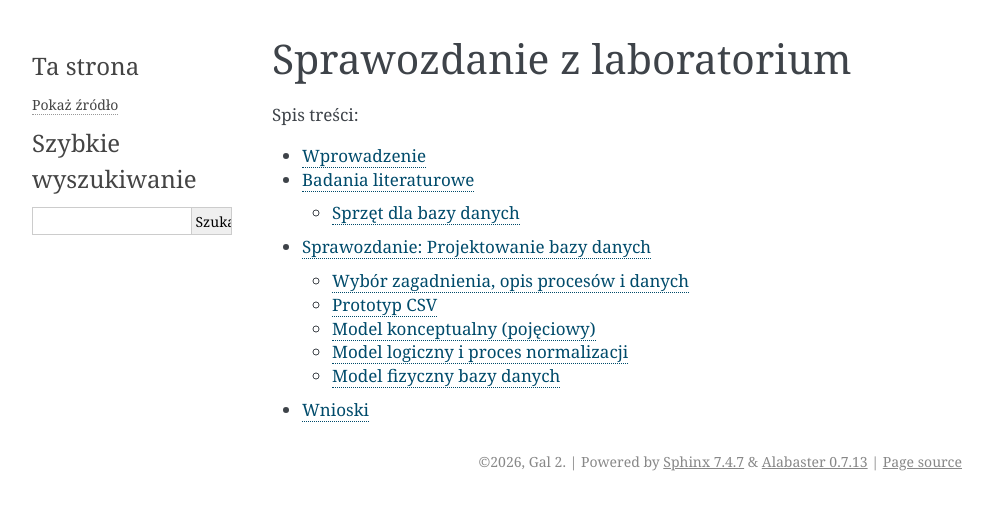
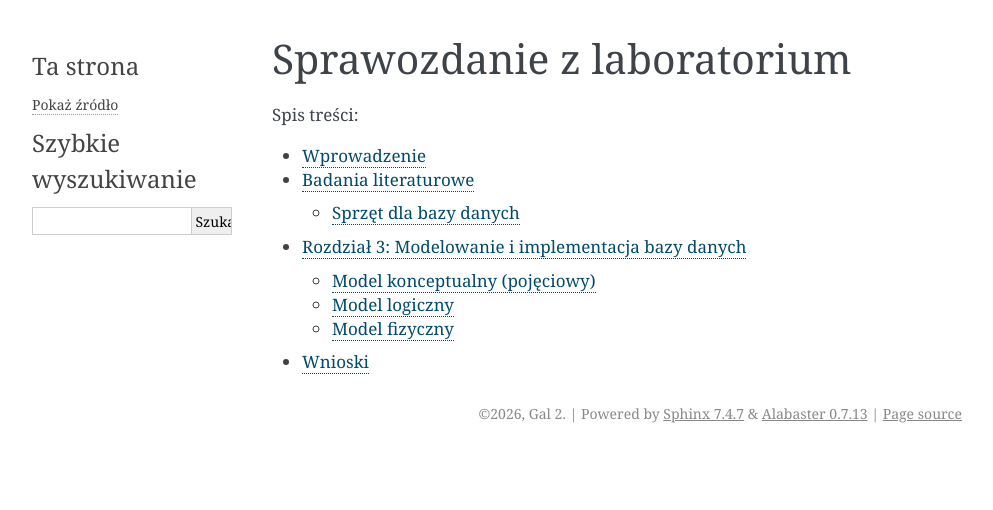
Before and after one commit to Youarecheck/Bazy_danych_studia, a Sphinx documentation site: the page built from source/index.rst, in a window 1280 px wide. Shown: the top 510 px of the page, without its empty margins (148-1141 px from the left). Built offline with Sphinx 7.4.7, drawn with Linux system fonts in a browser that asks for light colours; pages that are not in the unit, such as notebooks, are missing from menus; some of the changed lines change nothing that is shown.

Commit message:
Zakończenie rozdziału 3

````diff
--- a/source/rozdzial_3/index.rst
+++ b/source/rozdzial_3/index.rst
@@ -1,68 +1,28 @@
-=========================================
-Sprawozdanie: Projektowanie bazy danych
-=========================================
 
-:Autor: Michał Kraus
+Rozdział 3: Modelowanie i implementacja bazy danych
+===================================================
 
-Wybór zagadnienia, opis procesów i danych
-=========================================
+W niniejszym rozdziale przedstawiono proces projektowania relacyjnej bazy danych dla sklepu internetowego NautSA specjalizującego się w sprzedaży podzespołów komputerowych i elektronicznych.
 
-**Wybrane zagadnienie:**
-System obsługi sprzedaży internetowej dla sklepu NautSA specjalizującego się w podzespołach elektronicznych (płyty główne, pamięci RAM, obudowy, procesory, karty graficzne itp.). Projekt obejmuje ewidencjonowanie klientów (zarówno osób fizycznych, jak i firm), katalog produktów, zarządzanie stanami magazynowymi, obsługę zamówień wraz z fakturowaniem oraz śledzenie płatności.
-
-**Opis procesów i więzy integralności:**
-
-Głównym procesem biznesowym jest cykl życia zamówienia.
-
-* **Rejestracja klienta:**
-  Klient zakłada konto, podając dane osobowe (imię, nazwisko, email, telefon) lub dane firmy (nazwa, NIP). Adresy (dostawowy, fakturowy, korespondencyjny) są przypisywane do konta. Więzy integralności: unikalny adres email, a dla osób fizycznych obowiązkowy PESEL, dla firm – NIP i nazwa firmy (wzajemne wykluczanie).
-
-* **Zarządzanie produktami:**
-  Każdy produkt posiada nazwę, producenta, cenę jednostkową, typ (enum: płyta główna, pamięć RAM, procesor, karta graficzna, dysk, obudowa, zasilacz, inne) oraz bieżący stan magazynowy. Stan magazynowy nie może być ujemny.
-
-* **Składanie zamówienia:**
-  Klient tworzy zamówienie, wybierając produkty i ich ilości. Dla każdej pozycji zamówienia zapisywana jest cena z chwili zakupu (cena historyczna), co zabezpiecza przed późniejszymi zmianami cennika. Zamówienie otrzymuje status (przyjęte, opłacone, w realizacji, wysłane, dostarczone, anulowane) oraz metodę płatności (przelew, karta, blik, za pobraniem). Całkowita wartość zamówienia jest obliczana i przechowywana.
-
-* **Płatności i faktury:**
-  Do zamówienia może zostać wystawiona faktura (relacja 1:1). Faktura posiada unikalny numer, datę wystawienia, kwotę brutto oraz ścieżkę do pliku PDF. Płatność jest rejestrowana poprzez metodę płatności i status (brak osobnej tabeli – atrybuty w zamówieniu).
-
-**Wykaz gromadzonych danych:**
-
-* **Klient:** typ (osoba/firma), imię, nazwisko, nazwa firmy, email, telefon, PESEL, NIP, data utworzenia konta.
-* **Adres:** ulica, numer domu, numer mieszkania, miasto, kod pocztowy, kraj, typ adresu (dostawowy/fakturowy/korespondencyjny).
-* **Produkt:** nazwa, producent, opis, cena jednostkowa, stan magazynowy, typ produktu, data dodania.
-* **Zamówienie:** data złożenia, data wysyłki, status, metoda płatności, wartość całkowita.
-* **Pozycja zamówienia:** liczba sztuk, cena w momencie zakupu.
-* **Faktura:** numer faktury, data wystawienia, kwota brutto, ścieżka pliku.
-
-Prototyp CSV
-============
-
-W celu weryfikacji kompletności i spójności danych przygotowano płaski (zdenormalizowany) plik CSV obrazujący pojedyncze zamówienie wraz z danymi klienta, adresem i produktami.
-
-.. code-block:: csv
-
-    typ_klienta,imie,nazwisko,nazwa_firmy,email,telefon,pesel,nip_firmy,ulica,numer_domu,miasto,kod_pocztowy,typ_adresu,nazwa_produktu,producent,cena_jednostkowa,typ_produktu,ilosc,cena_historyczna,data_zlozenia,status_zamowienia,metoda_platnosci,numer_faktury,kwota_brutto
-    osoba_fizyczna,Jan,Kowalski,,jan.kow@example.com,501234567,90010112345,,Kwiatowa,15,Warszawa,00-001,dostawowy,Płyta główna B450,ASUS,399.99,plyta_glowna,1,399.99,2024-01-15 10:30:00,dostarczone,przelew,FV/2024/01/0001,399.99
-    firma,,,IT-Solutions,biuro@it.pl,503456789,,1234567890,Morska,8,Gdańsk,80-001,dostawowy,Karta graficzna RTX 3060,NVIDIA,1499.99,karta_graficzna,2,1499.99,2024-02-20 14:15:00,wysłane,karta,FV/2024/02/0015,2999.98
+Omówiono model konceptualny, model logiczny, proces normalizacji oraz implementację fizyczną bazy danych w dwóch systemach zarządzania bazami danych: PostgreSQL oraz SQLite.
 
 Model konceptualny (pojęciowy)
-==============================
+------------------------------
 
 Na podstawie analizy procesów i przykładowych danych zdefiniowano model pojęciowy w notacji encja-relacja (ER). Poniżej przedstawiono encje, ich atrybuty, związki oraz zidentyfikowane pułapki.
 
 Zidentyfikowane encje
----------------------
+~~~~~~~~~~~~~~~~~~~~~
 
 * **KLIENT** – podmiot dokonujący zakupów (osoba fizyczna lub firma).
 * **ADRES** – miejsce dostawy, fakturowania lub korespondencji.
 * **PRODUKT** – towar oferowany w sklepie.
 * **ZAMÓWIENIE** – transakcja zakupu zawierająca informacje o dostawie i płatności.
-* **POZYCJA ZAMÓWIENIA** – encja słaba rozwijająca relację wiele-do-wielu między Zamówieniem a Produktem.
+* **POZYCJA ZAMÓWIENIA** – encja asocjacyjna realizująca relację wiele-do-wielu pomiędzy encjami ZAMÓWIENIE i PRODUKT oraz przechowująca dodatkowe informacje dotyczące transakcji, takie jak liczba sztuk i cena historyczna.
 * **FAKTURA** – dokument rozliczeniowy przypisany do zamówienia.
 
 Atrybuty encji
---------------
+~~~~~~~~~~~~~~
 
 **KLIENT**
 - `id_klienta` (identyfikator numeryczny, klucz główny)
@@ -108,7 +68,7 @@
 - `sciezka_pliku` (ścieżka do pliku PDF)
 
 Opis związków (kardynalności)
------------------------------
+~~~~~~~~~~~~~~~~~~~~~~~~~~~~~
 
 .. list-table::
    :header-rows: 1
@@ -150,73 +110,394 @@
      - 1 : 1 (opcjonalnie)
      - Zamówienie może mieć maksymalnie jedną fakturę; faktura dotyczy jednego zamówienia.
 
-Pułapki w projektowaniu (niepoprawne związki)
----------------------------------------------
 
-**Pułapka wiatraka (chasm trap):**
-Gdyby bezpośrednio połączono encje **KLIENT** i **PRODUKT** relacją "kupuje", utracona zostałaby informacja o kontekście transakcji – nie wiadomo, w którym zamówieniu i w jakiej cenie produkt został nabyty. Podobnie, pominięcie encji **POZYCJA ZAMÓWIENIA** i połączenie ZAMÓWIENIE–PRODUKT jako M:N spowodowałoby niemożność przechowania liczby sztuk i ceny historycznej.
+Diagram modelu konceptualnego
+~~~~~~~~~~~~~~~~~~~~~~~~~~~~~
 
-**Pułapka rozwidlonej ścieżki (fan trap):**
-Gdyby **ADRES** był połączony bezpośrednio z **ZAMÓWIENIEM** i jednocześnie z **KLIENTEM**, mogłoby to prowadzić do niejednoznaczności – adres dostawy dla zamówienia powinien być wybrany spośród adresów klienta. W modelu rozwiązano to przez przypisanie zamówieniu konkretnego adresu (`adres_dostawy_id`) będącego kluczem obcym do tabeli ADRES, co nie generuje niejednoznaczności.
-
-Encja słaba
------------
-
-**POZYCJA ZAMÓWIENIA** jest encją słabą, ponieważ nie może istnieć bez zarówno **ZAMÓWIENIA**, jak i **PRODUKTU**. Jej klucz główny `id_pozycji` jest sztuczny, ale encja ta rozwiją relację M:N. Atrybuty `liczba_sztuk` i `cena_w_momencie_zakupu` są bezpośrednio zależne od pary (zamówienie, produkt).
-
-Schemat w notacji Chena
------------------------
-
-Poniżej zamieszczono diagram związków encji w notacji Chena, obrazujący model konceptualny bazy danych sklepu NautSA.
+Poniżej zamieszczono diagram związków encji, obrazujący model konceptualny bazy danych sklepu NautSA.
 
 .. figure:: /_static/diagram_koncepcyjny_model.png
+   :alt: Diagram związków encji w notacji Chena
    :align: center
-   :alt: Diagram związków encji w notacji Chena
+   :width: 80%
+   :scale: 70%
 
-   Rysunek 1: Model konceptualny
 
-Model logiczny i proces normalizacji
-====================================
+   Rysunek 3.1: Model konceptualny w notacji Chena.
 
-Przekształcono dane z postaci płaskiej (CSV) do postaci znormalizowanej – trzeciej postaci normalnej (3NF).
 
-Etapy normalizacji
-------------------
 
-**Pierwsza postać normalna (1NF):**
-Wprowadzono sztuczne identyfikatory `id_zamowienia` i `id_produktu`. Każda komórka zawiera pojedynczą, atomową wartość. Zdefiniowano klucz główny złożony (`id_zamowienia`, `id_produktu`) dla encji Pozycja.
 
-**Druga postać normalna (2NF):**
-Usunięto częściowe zależności funkcyjne od klucza złożonego:
-- Atrybuty zależne tylko od `id_produktu` (nazwa, producent, cena, stan, typ) przeniesiono do tabeli **PRODUKT**.
-- Atrybuty zależne tylko od `id_zamowienia` (data, status, metoda płatności, wartość całkowita, dane klienta, adres) przeniesiono do tabeli **ZAMÓWIENIE**.
-- Atrybuty zależne od całego klucza (liczba sztuk, cena historyczna) pozostały w **POZYCJA ZAMÓWIENIA**.
 
-**Trzecia postać normalna (3NF):**
-Usunięto zależności przechodnie:
-- Z **ZAMÓWIENIA** wydzielono dane klienta do tabeli **KLIENT** (w tym dane firm/osób) oraz dane adresowe do tabeli **ADRES**.
-- Z **PRODUKTU** nie wydzielano osobnej kategorii – `typ_produktu` jest atrybutem prostym (enum), nie tworzy nowej encji.
-- **FAKTURA** została wydzielona jako osobna tabela ze względu na możliwość późniejszego wystawienia (opcjonalność).
 
-Ostateczna struktura tabel (3NF)
---------------------------------
+Model logiczny
+--------------
 
-Otrzymano 6 tabel:
 
-1. **klient**
-2. **adres**
-3. **produkt**
-4. **zamowienie**
-5. **pozycja_zamowienia** (encja asocjacyjna)
-6. **faktura**
 
-Model fizyczny bazy danych
-==========================
+
+Po przeprowadzeniu procesu normalizacji płaskiej struktury danych otrzymano zestaw sześciu tabel spełniających wymagania trzeciej postaci normalnej (3NF). Dla każdej tabeli określono klucz główny, atrybuty oraz relacje z pozostałymi encjami.
+
+Struktura tabel w modelu logicznym
+~~~~~~~~~~~~~~~~~~~~~~~~~~~~~~~~~~
+
+Tabela **klient**
+^^^^^^^^^^^^^^^^^
+
+Przechowuje dane osobowe i firmowe klientów sklepu. Obsługuje dwa typy podmiotów – osoby fizyczne oraz firmy, z odpowiednimi ograniczeniami integralności.
+
+.. list-table::
+   :header-rows: 1
+   :widths: 25 20 15 40
+
+   * - Nazwa kolumny
+     - Typ danych
+     - Klucz
+     - Opis
+
+   * - id_klienta
+     - INTEGER
+     - PK
+     - Unikalny identyfikator klienta (autoinkrementacja)
+
+   * - typ_klienta
+     - TEXT (enum)
+     - -
+     - Określa typ: 'osoba_fizyczna' lub 'firma'
+
+   * - imie
+     - TEXT
+     - -
+     - Imię klienta (dla firm – NULL)
+
+   * - nazwisko
+     - TEXT
+     - -
+     - Nazwisko klienta (dla firm – NULL)
+
+   * - nazwa_firmy
+     - TEXT
+     - -
+     - Nazwa firmy (dla osób fizycznych – NULL)
+
+   * - email
+     - TEXT
+     - UNIQUE
+     - Adres e-mail (unikalny, wymagany)
+
+   * - telefon
+     - TEXT
+     - -
+     - Numer kontaktowy
+
+   * - pesel
+     - TEXT
+     - UNIQUE
+     - PESEL (tylko dla osób fizycznych, unikalny)
+
+   * - nip_firmy
+     - TEXT
+     - UNIQUE
+     - NIP (tylko dla firm, unikalny)
+
+   * - data_utworzenia
+     - DATETIME
+     - -
+     - Data rejestracji konta (domyślnie bieżąca data)
+
+Ograniczenia:
+- Wzajemne wykluczanie PESEL/NIP – klient może mieć wypełniony tylko jeden z tych atrybutów.
+- Dla osób fizycznych: `imie`, `nazwisko` i `pesel` wymagane, `nazwa_firmy` i `nip_firmy` – NULL.
+- Dla firm: `nazwa_firmy` i `nip_firmy` wymagane, `imie`, `nazwisko` i `pesel` – NULL.
+
+Tabela **adres**
+^^^^^^^^^^^^^^^^
+
+Przechowuje adresy przypisane do klientów. Jeden klient może mieć wiele adresów (np. dostawowy, fakturowy, korespondencyjny).
+
+.. list-table::
+   :header-rows: 1
+   :widths: 25 20 15 40
+
+   * - Nazwa kolumny
+     - Typ danych
+     - Klucz
+     - Opis
+
+   * - id_adresu
+     - INTEGER
+     - PK
+     - Unikalny identyfikator adresu
+
+   * - ulica
+     - TEXT
+     - -
+     - Nazwa ulicy
+
+   * - numer_domu
+     - TEXT
+     - -
+     - Numer budynku
+
+   * - numer_mieszkania
+     - TEXT
+     - -
+     - Numer mieszkania (opcjonalny)
+
+   * - miasto
+     - TEXT
+     - -
+     - Nazwa miasta
+
+   * - kod_pocztowy
+     - TEXT
+     - -
+     - Kod pocztowy
+
+   * - kraj
+     - TEXT
+     - -
+     - Nazwa kraju (domyślnie 'Polska')
+
+   * - typ_adresu
+     - TEXT (enum)
+     - -
+     - Typ adresu: 'dostawowy', 'fakturowy', 'korespondencyjny'
+
+   * - id_klienta
+     - INTEGER
+     - FK
+     - Identyfikator klienta (klucz obcy do tabeli klient)
+
+Relacje:
+- `id_klienta` odnosi się do `klient.id_klienta`.
+- Kaskadowe usuwanie (`ON DELETE CASCADE`) – usunięcie klienta usuwa wszystkie jego adresy.
+
+Tabela **produkt**
+^^^^^^^^^^^^^^^^^^
+
+Przechowuje dane produktów oferowanych w sklepie, w tym ich stan magazynowy i kategorię.
+
+.. list-table::
+   :header-rows: 1
+   :widths: 25 20 15 40
+
+   * - Nazwa kolumny
+     - Typ danych
+     - Klucz
+     - Opis
+
+   * - id_produktu
+     - INTEGER
+     - PK
+     - Unikalny identyfikator produktu
+
+   * - nazwa
+     - TEXT
+     - -
+     - Nazwa produktu (wymagana)
+
+   * - producent
+     - TEXT
+     - -
+     - Nazwa producenta (domyślnie 'Nieznany')
+
+   * - opis
+     - TEXT
+     - -
+     - Dodatkowy opis techniczny (opcjonalny)
+
+   * - cena_jednostkowa
+     - NUMERIC
+     - -
+     - Aktualna cena jednostkowa (>= 0)
+
+   * - stan_magazynowy
+     - INTEGER
+     - -
+     - Liczba dostępnych sztuk (>= 0, domyślnie 0)
+
+   * - typ_produktu
+     - TEXT (enum)
+     - -
+     - Kategoria: 'plyta_glowna', 'pamiec_ram', 'procesor', 'karta_graficzna', 'dysk', 'obudowa', 'zasilacz', 'inne'
+
+   * - data_dodania
+     - DATETIME
+     - -
+     - Data dodania do oferty (domyślnie bieżąca data)
+
+Tabela **zamowienie**
+^^^^^^^^^^^^^^^^^^^^^
+
+Przechowuje dane zamówień złożonych przez klientów, w tym status, metodę płatności i całkowitą wartość.
+
+.. list-table::
+   :header-rows: 1
+   :widths: 25 20 15 40
+
+   * - Nazwa kolumny
+     - Typ danych
+     - Klucz
+     - Opis
+
+   * - id_zamowienia
+     - INTEGER
+     - PK
+     - Unikalny identyfikator zamówienia
+
+   * - data_zlozenia
+     - DATETIME
+     - -
+     - Data złożenia zamówienia (domyślnie bieżąca data)
+
+   * - data_wysylki
+     - DATETIME
+     - -
+     - Data wysyłki (opcjonalna, wymaga >= data_zlozenia)
+
+   * - status
+     - TEXT (enum)
+     - -
+     - Status: 'przyjete', 'oplacone', 'w_realizacji', 'wyslane', 'dostarczone', 'anulowane'
+
+   * - metoda_platnosci
+     - TEXT (enum)
+     - -
+     - Metoda płatności: 'przelew', 'karta', 'blik', 'za_pobraniem'
+
+   * - wartosc_calkowita
+     - NUMERIC
+     - -
+     - Całkowita wartość zamówienia (>= 0)
+
+   * - id_klienta
+     - INTEGER
+     - FK
+     - Identyfikator klienta składającego zamówienie
+
+   * - adres_dostawy_id
+     - INTEGER
+     - FK
+     - Identyfikator adresu dostawy
+
+Relacje:
+- `id_klienta` → `klient.id_klienta` (ograniczenie `RESTRICT` – nie można usunąć klienta z zamówieniami).
+- `adres_dostawy_id` → `adres.id_adresu` (ograniczenie `RESTRICT`).
+- `data_wysylki` musi być >= `data_zlozenia` (lub NULL).
+
+Tabela **pozycja_zamowienia**
+^^^^^^^^^^^^^^^^^^^^^^^^^^^^
+
+Jest to encja asocjacyjna (słaba), która rozwija relację wiele-do-wielu między **Zamówieniem** a **Produktem**. Każdy wiersz odpowiada jednemu produktowi w konkretnym zamówieniu.
+
+.. list-table::
+   :header-rows: 1
+   :widths: 25 20 15 40
+
+   * - Nazwa kolumny
+     - Typ danych
+     - Klucz
+     - Opis
+
+   * - id_pozycji
+     - INTEGER
+     - PK
+     - Unikalny identyfikator pozycji
+
+   * - liczba_sztuk
+     - INTEGER
+     - -
+     - Liczba zamówionych sztuk (> 0)
+
+   * - cena_w_momencie_zakupu
+     - NUMERIC
+     - -
+     - Cena jednostkowa z chwili zakupu (historyczna, >= 0)
+
+   * - id_zamowienia
+     - INTEGER
+     - FK
+     - Identyfikator zamówienia
+
+   * - id_produktu
+     - INTEGER
+     - FK
+     - Identyfikator produktu
+
+Relacje:
+- `id_zamowienia` → `zamowienie.id_zamowienia` (`ON DELETE CASCADE`).
+- `id_produktu` → `produkt.id_produktu` (`ON DELETE RESTRICT`).
+- Unikalność pary (`id_zamowienia`, `id_produktu`) – zapobiega duplikowaniu produktu w jednym zamówieniu.
+
+Tabela **faktura**
+^^^^^^^^^^^^^^^^^^
+
+Przechowuje dane faktur wystawionych dla zamówień. Relacja 1:1 z zamówieniem – każde zamówienie może mieć maksymalnie jedną fakturę.
+
+.. list-table::
+   :header-rows: 1
+   :widths: 25 20 15 40
+
+   * - Nazwa kolumny
+     - Typ danych
+     - Klucz
+     - Opis
+
+   * - id_faktury
+     - INTEGER
+     - PK
+     - Unikalny identyfikator faktury
+
+   * - numer_faktury
+     - TEXT
+     - UNIQUE
+     - Unikalny numer faktury (wymagany)
+
+   * - data_wystawienia
+     - DATETIME
+     - -
+     - Data wystawienia (domyślnie bieżąca data)
+
+   * - kwota_brutto
+     - NUMERIC
+     - -
+     - Kwota brutto faktury (>= 0)
+
+   * - sciezka_pliku
+     - TEXT
+     - -
+     - Ścieżka do pliku PDF faktury (opcjonalna)
+
+   * - id_zamowienia
+     - INTEGER
+     - FK (UNIQUE)
+     - Identyfikator zamówienia (unikalny – 1:1)
+
+Relacje:
+- `id_zamowienia` → `zamowienie.id_zamowienia` (`ON DELETE RESTRICT`).
+- `UNIQUE` na `id_zamowienia` zapewnia relację 1:1 – do jednego zamówienia można wystawić tylko jedną fakturę.
+
+Diagram modelu logicznego
+~~~~~~~~~~~~~~~~~~~~~~~~~
+
+Poniżej zamieszczono diagram modelu logicznego w notacji Barkera, obrazujący strukturę tabel, klucze główne, klucze obce oraz relacje między encjami po procesie normalizacji do 3. postaci normalnej.
+
+.. figure:: /_static/diagram_model_logiczny.png
+   :align: center
+   :alt: Diagram modelu logicznego ERD w notacji Barkera
+   :width: 35%
+   :scale: 65%
+
+   Rysunek 3.2: Model logiczny bazy danych NautSA w notacji Barkera.
+
+Model fizyczny
+--------------
 
 Model fizyczny uwzględnia specyfikę dwóch docelowych silników: **PostgreSQL** (produkcyjny, zaawansowany) oraz **SQLite** (lekki, do testów lub zastosowań embedded). Różnice dotyczą typów danych, mechanizmów generowania kluczy głównych, obsługi typów wyliczeniowych (ENUM) oraz precyzji finansowej.
 
 Model fizyczny dla PostgreSQL (skrót)
--------------------------------------
+~~~~~~~~~~~~~~~~~~~~~~~~~~~~~~~~~~~~~
 
 PostgreSQL oferuje bogaty zestaw typów danych dostosowanych do potrzeb aplikacji biznesowych:
 
@@ -227,10 +508,35 @@
 - Ograniczenia `CHECK` – zapewniające integralność danych.
 - Indeksy – zakładane na kluczach obcych i często używanych kolumnach.
 
-Pełny kod definicji schematu `nautsa` dla PostgreSQL znajduje się w załączonym pliku `sqlcodeElectronicshop.sql`.
+
+**Przykładowy fragment kodu dla PostgreSQL (tabela klient):**
+
+.. code-block:: sql
+
+   CREATE TABLE IF NOT EXISTS nautsa.klient (
+       id_klienta SERIAL PRIMARY KEY,
+
+       typ_klienta nautsa.typ_klienta_enum NOT NULL,
+
+       imie VARCHAR(100),
+       nazwisko VARCHAR(100),
+
+       nazwa_firmy VARCHAR(255),
+
+       email VARCHAR(255) NOT NULL UNIQUE,
+       telefon VARCHAR(20),
+
+       pesel CHAR(11) UNIQUE,
+       nip_firmy VARCHAR(15) UNIQUE,
+
+       data_utworzenia TIMESTAMPTZ NOT NULL DEFAULT CURRENT_TIMESTAMP
+   );
+
+
+Pełny kod definicji bazy danych `nautsa` dla PostgreSQL znajduje się w repozytorium pod linkiem: `kod PostgreSQL <https://github.com/Youarecheck/Bazy_danych_kody_sql_and_ERD/blob/master/postgreseversion.sql>`_.
 
 Model fizyczny dla SQLite
--------------------------
+~~~~~~~~~~~~~~~~~~~~~~~~~
 
 SQLite jest silnikiem lekkim, często stosowanym w aplikacjach mobilnych, embedded oraz w testach jednostkowych. Dla projektu NautSA przygotowano w pełni funkcjonalny skrypt tworzący bazę danych z zachowaniem wszystkich więzów integralności.
 
@@ -246,27 +552,25 @@
 
 **Przykładowy fragment kodu dla SQLite (tabela klient):**
 
-```sql
-CREATE TABLE klient (
-    id_klienta INTEGER PRIMARY KEY AUTOINCREMENT,
-    typ_klienta TEXT NOT NULL
-        CHECK (typ_klienta IN ('osoba_fizyczna', 'firma')),
-    imie TEXT,
-    nazwisko TEXT,
-    nazwa_firmy TEXT,
-    email TEXT NOT NULL UNIQUE,
-    telefon TEXT,
-    pesel TEXT UNIQUE,
-    nip_firmy TEXT UNIQUE,
-    data_utworzenia DATETIME NOT NULL DEFAULT CURRENT_TIMESTAMP,
-    CHECK (
-        (typ_klienta = 'osoba_fizyczna'
-            AND imie IS NOT NULL AND nazwisko IS NOT NULL
-            AND pesel IS NOT NULL AND nip_firmy IS NULL
-            AND nazwa_firmy IS NULL)
-        OR
-        (typ_klienta = 'firma'
-            AND nazwa_firmy IS NOT NULL AND nip_firmy IS NOT NULL
-            AND pesel IS NULL)
-    )
-);
+.. code-block:: sql
+
+   CREATE TABLE klient (
+       id_klienta INTEGER PRIMARY KEY AUTOINCREMENT,
+       typ_klienta TEXT NOT NULL
+           CHECK (typ_klienta IN ('osoba_fizyczna', 'firma')),
+       imie TEXT,
+       nazwisko TEXT,
+       nazwa_firmy TEXT,
+       email TEXT NOT NULL UNIQUE
+   );
+
+
+Pełny kod definicji bazy danych `nautsa` dla SQLite znajduje się w repozytorium pod linkiem: `kod SQLite <https://github.com/Youarecheck/Bazy_danych_kody_sql_and_ERD/blob/master/sqlLiteversion.sql>`_.
+
+
+.. admonition:: Opracowanie
+   :class: note
+
+   **Autor:** Michał Kraus
+   **Przedmiot:** Bazy danych
+   **Data:** czerwiec 2026
````
Also changed, not shown: source/_static/diagram_model_logiczny.png (added).
